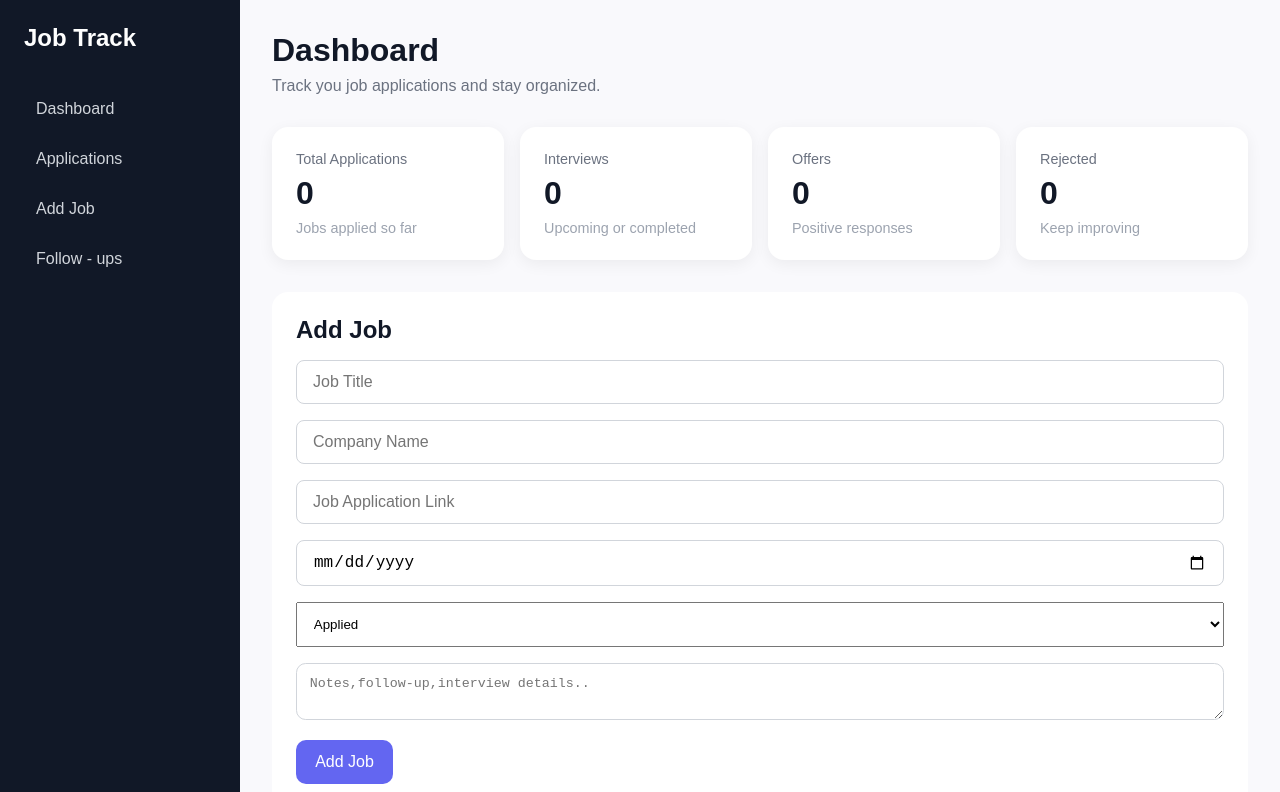
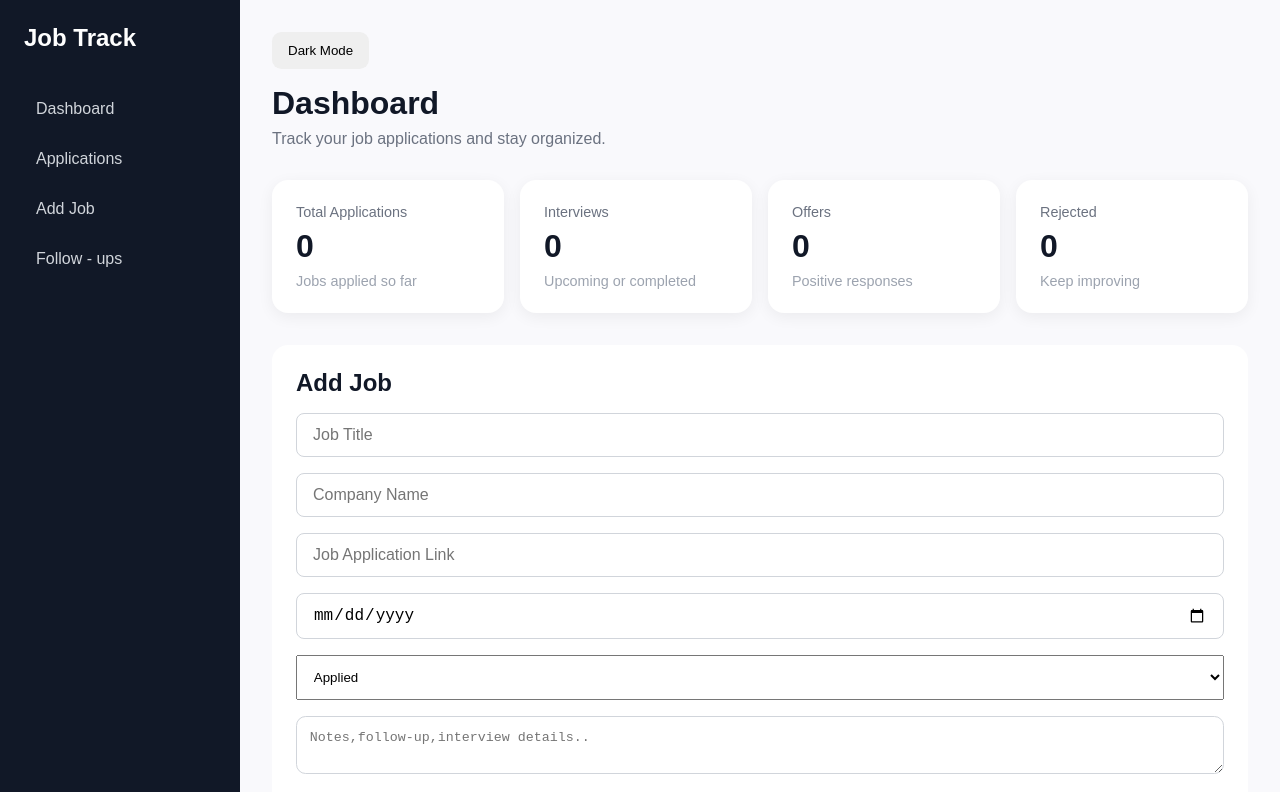
Before and after one commit to Ujjwal-Darnal/Job-Tracker-App, a React (Vite) app: page / in a window 1280 px wide. Shown: the top 792 px of the page. Built offline with nearby package versions, Linux system fonts and the light colour scheme.

Commit message:
Add dark mode toggle

```diff
--- a/src/App.css
+++ b/src/App.css
@@ -235,3 +235,40 @@ body {
   border-radius: 0.7rem;
   background: white;
 }
+.theme-toggle {
+  padding: 0.7rem 1rem;
+  border: none;
+  border-radius: 0.6rem;
+  cursor: pointer;
+  margin-bottom: 1rem;
+}
+
+.dark {
+  background-color: #111827;
+  color: #f9fafb;
+}
+
+.dark .main-content {
+  background-color: #111827;
+}
+
+.dark .stat-card,
+.dark .job-form,
+.dark .job-card {
+  background-color: #1f2937;
+  color: #f9fafb;
+}
+
+.dark input,
+.dark select,
+.dark textarea {
+  background-color: #374151;
+  color: #f9fafb;
+  border: 1px solid #4b5563;
+}
+
+.dark .page-header p,
+.dark .stat-title,
+.dark .stat-description {
+  color: #d1d5db;
+}
--- a/src/App.jsx
+++ b/src/App.jsx
@@ -1,43 +1,39 @@
-import { useState,useEffect } from "react";
-import Sidebar from "./components/Sidebar"
-import StatCard from "./components/StatCard"
+import { useState, useEffect } from "react";
+import Sidebar from "./components/Sidebar";
+import StatCard from "./components/StatCard";
 import "./App.css";
 import JobForm from "./components/JobForm";
 import JobList from "./components/JobList";
 
-function App(){
-  const [jobs,setJobs] = useState(()=>{
-
+function App() {
+  const [jobs, setJobs] = useState(() => {
     const savedJobs = localStorage.getItem("jobs");
-    return savedJobs? JSON.parse(savedJobs):[];
+    return savedJobs ? JSON.parse(savedJobs) : [];
   });
 
-  const [searchJob,setSearchJob] = useState(""
-  );
+  const [searchJob, setSearchJob] = useState("");
 
-  const [statusFilter,setStatusFilter]=useState("All");
+  const [statusFilter, setStatusFilter] = useState("All");
 
-  const[sortOrder,setSortOrder] = useState("latest");
+  const [sortOrder, setSortOrder] = useState("latest");
+
+  const [darkMode, setDarkMode] = useState(false);
 
   // =====function to add job======//
-  const addJob = (newJob)=>{
-    setJobs([...jobs,newJob]);
-  }
+  const addJob = (newJob) => {
+    setJobs([...jobs, newJob]);
+  };
 
   // ========= function to delete job =======//
   const deleteJob = (idToDelete) => {
-  const updatedJobs = jobs.filter(
-    (job) => job.id !== idToDelete
-  );
-
+    const updatedJobs = jobs.filter((job) => job.id !== idToDelete);
     setJobs(updatedJobs);
   };
 
   //============= save to local Storage =======//
-  useEffect(()=>{
-    localStorage.setItem("jobs",JSON.stringify(jobs));
-  },[jobs])
-
+  useEffect(() => {
+    localStorage.setItem("jobs", JSON.stringify(jobs));
+  }, [jobs]);
 
   //========== function to filtered Job=====//
   const filteredJobs = jobs.filter((job) => {
@@ -51,32 +47,28 @@ const filteredJobs = jobs.filter((job) => {
     return matchesSearch && matchesStatus;
   });
 
-const sortedJobs = [...filteredJobs].sort((a,b)=>{
-  if(sortOrder === "latest"){
+  const sortedJobs = [...filteredJobs].sort((a, b) => {
+    if (sortOrder === "latest") {
       return new Date(b.deadline) - new Date(a.deadline);
     }
-  return new Date(a.deadline) - new Date(b.deadline)
+    return new Date(a.deadline) - new Date(b.deadline);
   });
 
   const totalApplications = jobs.length;
-const interviews = jobs.filter(
-  (job)=>job.status==="Interview"
-).length;
+  const interviews = jobs.filter((job) => job.status === "Interview").length;
 
-const offers = jobs.filter(
-  (job) => job.status === "Offer"
-).length;
+  const offers = jobs.filter((job) => job.status === "Offer").length;
 
-const rejected = jobs.filter((job)=>job.status === "Rejected").length;
+  const rejected = jobs.filter((job) => job.status === "Rejected").length;
 
   // ================= update job statues directly from the list========//
 
-const updateJobStatus = (idToUpdate,newStatus) =>{
-  const updatedJobs = jobs.map((job,index)=>{
-    if(index === idToUpdate){
+  const updateJobStatus = (idToUpdate, newStatus) => {
+    const updatedJobs = jobs.map((job) => {
+      if (job.id === idToUpdate) {
         return {
           ...job,
-        status:newStatus,
+          status: newStatus,
         };
       }
       return job;
@@ -85,35 +77,53 @@ const updateJobStatus = (idToUpdate,newStatus) =>{
   };
 
   //================== update job ===========//
-const updateJob = (indexToUpdate,updatedJob) =>{
-  const updatedJobs = jobs.map((job,index)=>{
-    if(index===indexToUpdate){
+
+  const updateJob = (idToUpdate, updatedJob) => {
+    const updatedJobs = jobs.map((job) => {
+      if (job.id === idToUpdate) {
         return updatedJob;
       }
       return job;
-  })
+    });
     setJobs(updatedJobs);
-}
-  return(
-<div className="app-layout">
+  };
 
-<Sidebar/>
+  return (
+    <div className={darkMode ? "app-layout dark" : "app-layout"}>
+      <Sidebar />
 
       <main className="main-content">
+        <button
+          className="theme-toggle"
+          onClick={() => setDarkMode(!darkMode)}
+        >
+          {darkMode ? "Light Mode" : "Dark Mode"}
+        </button>
         <div className="page-header">
           <h1>Dashboard</h1>
-    <p>Track you job applications and stay organized.</p>
+          <p>Track your job applications and stay organized.</p>
         </div>
 
         <section className="stats-grid">
-      <StatCard title="Total Applications" value={totalApplications}description="Jobs applied so far" />
-          <StatCard title="Interviews" value={interviews}description="Upcoming or completed" />
+          <StatCard
+            title="Total Applications"
+            value={totalApplications}
+            description="Jobs applied so far"
+          />
+          <StatCard
+            title="Interviews"
+            value={interviews}
+            description="Upcoming or completed"
+          />
           <StatCard title="Offers" value={offers} description="Positive responses" />
-          <StatCard title="Rejected" value={rejected}
-           description="Keep improving" />
+          <StatCard
+            title="Rejected"
+            value={rejected}
+            description="Keep improving"
+          />
         </section>
 
-<JobForm addJob={addJob}/>
+        <JobForm addJob={addJob} />
 
         <div className="job-controls">
           <input
@@ -136,19 +146,22 @@ const updateJob = (indexToUpdate,updatedJob) =>{
 
           <select
             value={sortOrder}
-  onChange = {(e)=>setSortOrder(e.target.value)}
+            onChange={(e) => setSortOrder(e.target.value)}
           >
             <option value="latest">Latest Deadline</option>
             <option value="oldest">Oldest Deadline</option>
           </select>
         </div>
 
-<JobList jobs = {sortedJobs} deleteJob = {deleteJob}
-updateJobStatus = {updateJobStatus}
-updateJob = {updateJob}/>
-
+        <JobList
+          jobs={sortedJobs}
+          deleteJob={deleteJob}
+          updateJobStatus={updateJobStatus}
+          updateJob={updateJob}
+        />
       </main>
     </div>
   );
 }
+
 export default App;
```
Lines whose indentation alone changed are shown as unchanged.
